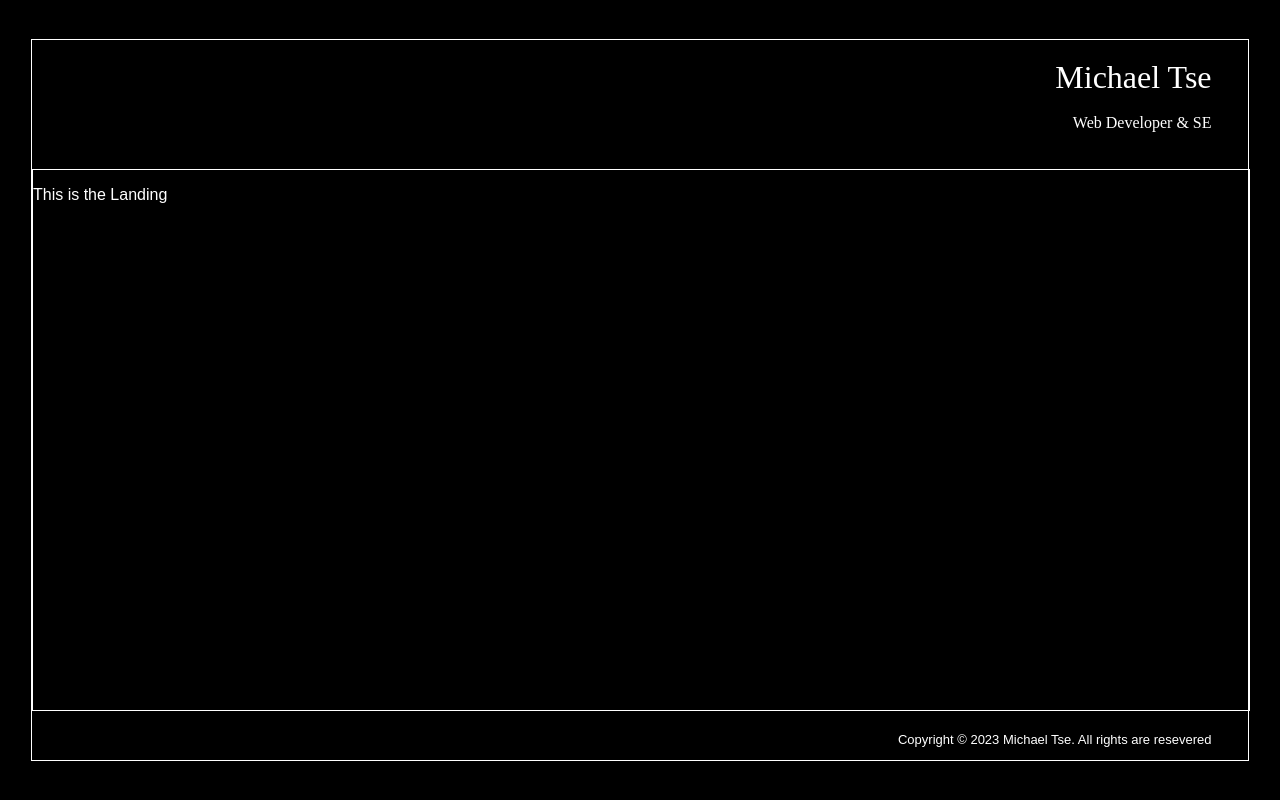
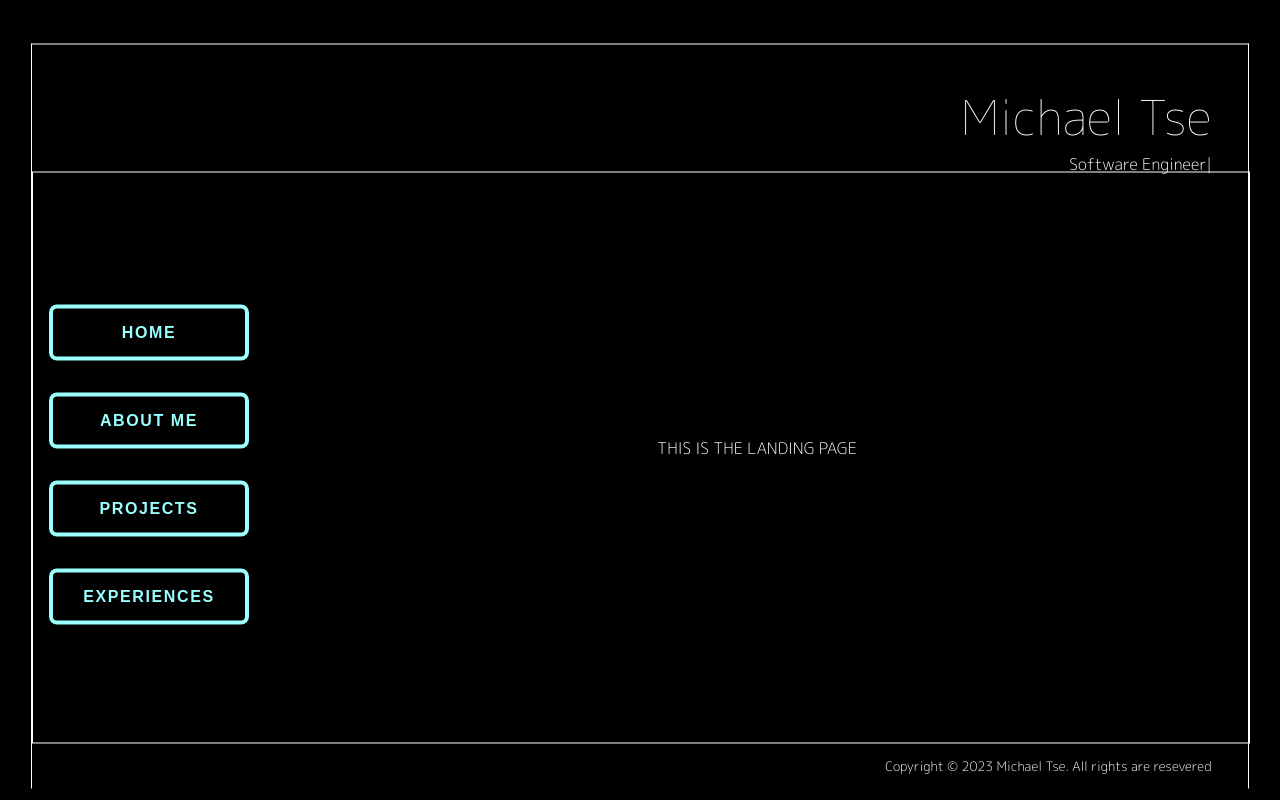
Before and after one commit to MichaelTessey1/Personal-Website, a React (Create React App) app: page / in a window 1280 px wide. Built offline with nearby package versions, Linux system fonts and the light colour scheme.

Commit message:
updated a lot of styling and animations

```diff
--- a/package.json
+++ b/package.json
@@ -9,6 +9,7 @@
     "react": "^18.2.0",
     "react-dom": "^18.2.0",
     "react-scripts": "5.0.1",
+    "react-type-animation": "^2.1.2",
     "web-vitals": "^2.1.4"
   },
   "scripts": {
--- a/public/index.html
+++ b/public/index.html
@@ -24,6 +24,9 @@
       work correctly both with client-side routing and a non-root public URL.
       Learn how to configure a non-root public URL by running `npm run build`.
     -->
+    <link rel="preconnect" href="https://fonts.googleapis.com">
+    <link rel="preconnect" href="https://fonts.gstatic.com" crossorigin>
+    <link href="https://fonts.googleapis.com/css2?family=M+PLUS+Rounded+1c:wght@100;300&display=swap" rel="stylesheet">
     <title>React App</title>
   </head>
   <body>
--- a/src/App.css
+++ b/src/App.css
@@ -1,44 +1,130 @@
 .App {
   position: absolute;
-  top: 50%;
+  top: 52%;
   left: 50%;
   transform: translate(-50%, -50%);
   width: 95%;
-  height: 90%;
+  height: 93%;
   border: 1px solid white;
-  font-family: "Neue Montreal";
+  border-bottom: 0px;
+  font-family: 'M PLUS Rounded 1c', sans-serif;
   color: white;
+  display: flex;
+  flex-direction: column;
 }
-/* header */
+/*  --------- header --------- */
 header {
   width: 100%;
-  height: 15%;
+  flex: 1.2;
   text-align: right;
   line-height: 1;
+  /* border: 2px solid yellow; */
 }
-h1 {
+.name {
   padding-right: 3%;
+  margin-bottom: 15px;
+  font-size: 3em;
   font-weight: 100;
 }
-h4 {
+.sub-header-container {
   padding-right: 3%;
-  font-weight: 100;
+  margin-top: 0;
+  font-weight: 300;
 }
 
-/* content */
+
+
+
+
+/* -------------- content -------------------*/
+.content-container {
+  flex: 6;
+  width: 100%;
+  position: relative;
+  display: flex;
+  border: 1px solid white;
+}
+
+nav {
+  flex: 1;
+}
+nav ul {
+  list-style-type: none;
+  margin: 0;
+  padding: 0;
+  padding-top: 50%;
+  display: flex;
+  flex-direction: column;
+  align-items: center;
+}
+
+nav ul li {
+  --c: #99FFFF;
+  color: var(--c);
+  font-size: 16px;
+  border: 0.3em solid var(--c);
+  border-radius: 0.5em;
+  width: 12em;
+  height: 3em;
+  text-transform: uppercase;
+  font-weight: bold;
+  font-family: sans-serif;
+  letter-spacing: 0.1em;
+  text-align: center;
+  line-height: 3em;
+  position: relative;
+  overflow: hidden;
+  z-index: 1;
+  transition: 0.5s;
+  margin: 1em;
+}
+
+nav ul li span {
+  position: absolute;
+  width: 25%;
+  height: 100%;
+  background-color: var(--c);
+  transform: translateY(150%);
+  border-radius: 50%;
+  left: calc((var(--n) - 1) * 25%);
+  transition: 0.5s;
+  transition-delay: calc((var(--n) - 1) * 0.1s);
+  z-index: -1;
+}
+
+nav ul li:hover {
+  color: black;
+}
+
+nav ul li:hover span {
+  transform: translateY(0) scale(2);
+}
+
+nav ul li span:nth-child(1) {
+  --n: 1;
+}
+
+nav ul li span:nth-child(2) {
+  --n: 2;
+}
+
+nav ul li span:nth-child(3) {
+  --n: 3;
+}
+
+nav ul li span:nth-child(4) {
+  --n: 4;
+}
+
 .content {
-  height: 75%;
-  width: 100%;
-  border: 1px solid white;
+  flex: 5;
   position: relative;
-  /* opacity: 0;
-  transition: opacity 0.5s ease-out; */
 }
 
 .content-detail {
+  position: absolute;
   height: 100%;
   width: 100%;
-  position: absolute;
   top: 0;
   left: 0;
   opacity: 0;
@@ -49,9 +135,15 @@ h4 {
   opacity: 1;
 }
 
-/* footer */
+
+
+
+
+
+/* ---------------- footer -------------------- */
 footer {
-  position: absolute;
+  flex: .3;
+  position: relative;
   font-size: small;
   width: 100%;
   bottom: 0%;
@@ -59,6 +151,5 @@ footer {
 }
 
 p {
-  font-family: 'Noto Sans JP', sans-serif;
   padding-right: 3%;
 }
--- a/src/App.js
+++ b/src/App.js
@@ -1,17 +1,23 @@
 import React, {useState} from 'react';
+import { TypeAnimation } from 'react-type-animation';
+
+
 import './App.css';
 import Landing from './content/Landing/Landing.js'
 import About from './content/About/About.js'
 import Projects from './content/Projects/Projects.js'
-import Skills from './content/Skills/Skills.js'
+import Experience from './content/Experience/Experience.js'
+
 
 const App = () => {
+
+  //Animation for content on the page
   const [index, setIndex] = useState(0);
   const contents = [
     "Landing",
     "About",
     "Projects",
-    "Ski"
+    "Experience"
   ];
 
   const handleScroll = (event) => {
@@ -23,22 +29,61 @@ const App = () => {
       setIndex(index - 1 < 0 ? contents.length - 1 : index - 1);
     }
   };
+
+  // const changeContent = (id) => {}
+
   console.log(index)
   return (
     <div className="App">
+      {/* ----------------------------- HEADER ------------------------------------ */}
+      <header>
 
-      <header>
-        <h1 className="Name">Michael Tse</h1>
-        <h4>Web Developer & SE</h4>
+        <p className="name">Michael Tse</p>
+
+        <div className="sub-header-container">
+          <TypeAnimation
+            sequence={['Web Developer', 2000, 'Software Engineer', 2000, 'Gym Enthusiast',
+                      2000, 'Hunter Graduate', 2000]}
+            style={{ fontSize: '1em' }}
+            wrapper="div"
+            repeat={Infinity}
+          />
+        </div>
+
       </header>
 
-      <div className = "content" onWheel={handleScroll}>
-        <div className = {`content-detail ${index === 0 ? 'active' : ''}`}>{index === 0 ? <Landing/> : index >=0 ? "" : <div>Loading</div>}</div>
-        <div className = {`content-detail ${index === 1 ? 'active' : ''}`}>{index === 1 ? <About/> : index >=0 ? "" : <div>Loading</div>}</div>
-        <div className = {`content-detail ${index === 2 ? 'active' : ''}`}>{index === 2 ? <Projects/> : index >=0 ? "" : <div>Loading</div>}</div>
-        <div className = {`content-detail ${index === 3 ? 'active' : ''}`}>{index === 3 ? <Skills/> : index >=0 ? "" : <div>Loading</div>}</div>
+      {/* ---------------------------- NAV & CONTENT --------------------------------- */}
+      <div className = "content-container">
+        <nav>
+          <ul>
+            <li>
+              Home
+              <span></span><span></span><span></span><span></span>
+            </li>
+            <li>
+              About Me
+              <span></span><span></span><span></span><span></span>
+            </li>
+            <li>
+              Projects
+              <span></span><span></span><span></span><span></span>
+            </li>
+            <li>
+              Experiences
+              <span></span><span></span><span></span><span></span>
+            </li>
+          </ul>
+        </nav>
+
+        <div className = "content" onWheel={handleScroll}>
+          {index === 0 ? <div className = {`content-detail ${index === 0 ? 'active' : ''}`}><Landing/></div> : <div className = {`content-detail`}><Landing/></div>}
+          {index === 1 ? <div className = {`content-detail ${index === 1 ? 'active' : ''}`}><About/></div> : <div className = {`content-detail`}><About/></div>}
+          {index === 2 ? <div className = {`content-detail ${index === 2 ? 'active' : ''}`}><Projects/></div> : <div className = {`content-detail`}><Projects/></div>}
+          {index === 3 ? <div className = {`content-detail ${index === 3 ? 'active' : ''}`}><Experience/></div> : <div className = {`content-detail`}><Experience/></div>}
+        </div>
       </div>
 
+      {/* ----------------------------- FOOTER ---------------------------------------- */}
       <footer>
         <p>
           Copyright &copy; 2023 Michael Tse. All rights are resevered
--- /dev/null
+++ b/src/content/Experience/Experience.js
@@ -0,0 +1,12 @@
+import React from 'react';
+import './Experience.css';
+
+const Experience = () => {
+  return (
+    <div>
+      <p>This is the Experience</p>
+    </div>
+  );
+};
+
+export default Experience;
--- a/src/content/Landing/Landing.css
+++ b/src/content/Landing/Landing.css
@@ -0,0 +1,10 @@
+.Landing {
+    /* border: 1px solid white; */
+    width: 100%;
+    height: 100%;
+    display: flex;
+    justify-content: center;
+    align-items: center;
+    flex-direction: column;
+    margin-top: -10px;
+}
--- a/src/content/Landing/Landing.js
+++ b/src/content/Landing/Landing.js
@@ -4,7 +4,7 @@ import './Landing.css';
 const Landing = () => {
   return (
     <div className='Landing'>
-      <p>This is the Landing</p>
+      <div>THIS IS THE LANDING PAGE</div>
     </div>
   );
 };
--- a/src/content/Skills/Skills.js
+++ /dev/null
@@ -1,12 +0,0 @@
-import React from 'react';
-import './Skills.css';
-
-const Skills = () => {
-  return (
-    <div>
-      <p>This is the Skills</p>
-    </div>
-  );
-};
-
-export default Skills;
```
Also changed, not shown: src/content/Experience/Experience.css (added), 1 other file (tests, documents, lock files or other folders).
